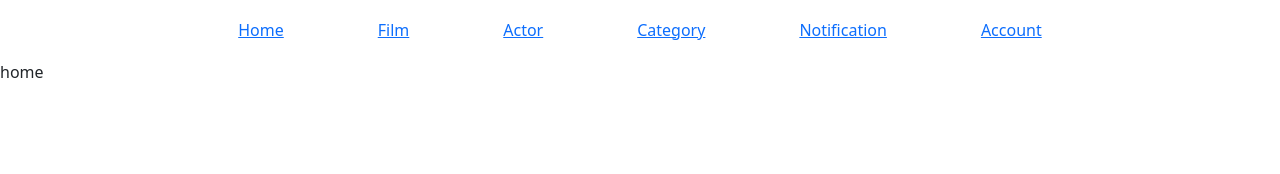
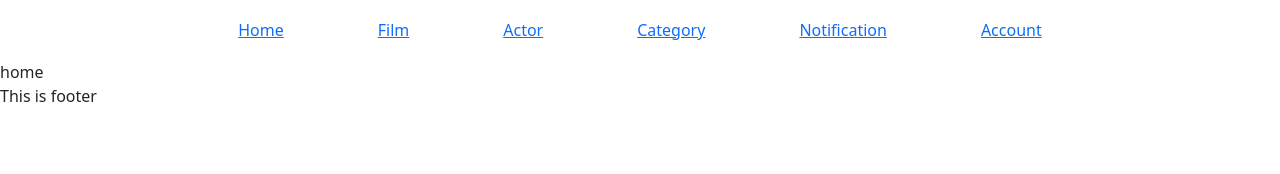
Before and after one commit to ChauHoangTan/MovieVerse, a React (Create React App) app in the folder movie_verse/: page / in a window 1280 px wide. Shown: the top 174 px of the page. Built offline with nearby package versions, Linux system fonts and the light colour scheme.

Commit message:
Layout Route

```diff
--- a/movie_verse/src/App.js
+++ b/movie_verse/src/App.js
@@ -1,31 +1,10 @@
-import ReactDOM from "react-dom";
-import { BrowserRouter, Routes, Route } from "react-router-dom";
+import 'bootstrap/dist/css/bootstrap.min.css'
 
-import 'bootstrap/dist/css/bootstrap.min.css'
-import Layout from "./components/layout/Layout.js";
-import Home from './components/home/Home.js';
-import Film from './components/film/Film.js';
-import Actor from './components/actor/Actor.js';
-import Category from './components/category/Category.js';
-import Notification from './components/notification/Notification.js';
-import Account from './components/account/Account.js';
-import NoPage from './components/noPage/NoPage.js';
+import RouteLayout from './routes/Route.js';
 
 function App() {
   return (
-    <BrowserRouter>
-      <Routes>
-        <Route path='/' element={<Layout/>}>
-          <Route index element={<Home/>}/>
-          <Route path="film" element={<Film/>}/>
-          <Route path="actor" element={<Actor/>}/>
-          <Route path="category" element={<Category/>}/>
-          <Route path="notification" element={<Notification/>}/>
-          <Route path="account" element={<Account/>}/>
-          <Route path="*" element={<NoPage/>}/>
-        </Route>
-      </Routes>
-    </BrowserRouter>
+    <RouteLayout/>
   );
 }
 
--- a/movie_verse/src/components/layout/Layout.js
+++ /dev/null
@@ -1,41 +0,0 @@
-
-import React from 'react';
-import { Outlet, Link } from 'react-router-dom';
-import './LayoutStyle.css'
-
-function Layout() {
-    return (
-    <>
-        <nav>
-
-            <div className='container'>
-                <div className='wrapper'>
-                    <span className='navigation'>
-                        <Link to="/">Home</Link>
-                    </span>
-                    <span className='navigation'>
-                        <Link to="/film">Film</Link>
-                    </span>
-                    <span className='navigation'>
-                        <Link to="/actor">Actor</Link>
-                    </span>
-                    <span className='navigation'>
-                        <Link to="/category">Category</Link>
-                    </span>
-                    <span className='navigation'>
-                        <Link to="/notification">Notification</Link>
-                    </span>
-                    <span className='navigation'>
-                        <Link to="/account">Account</Link>
-                    </span>
-                </div>
-            </div>
-
-
-        </nav>
-
-        <Outlet/>
-    </> );
-}
-
-export default Layout;
--- /dev/null
+++ b/movie_verse/src/layout/Footer.js
@@ -0,0 +1,11 @@
+import React from 'react';
+import './LayoutStyle.css'
+
+function Footer() {
+    return (
+    <div className='footer'>
+        This is footer
+    </div> );
+}
+
+export default Footer;
--- /dev/null
+++ b/movie_verse/src/layout/Header.js
@@ -0,0 +1,37 @@
+import React from 'react';
+import { Link } from 'react-router-dom';
+
+function Header() {
+    return (
+        <>
+            <nav>
+
+                <div className='container'>
+                    <div className='wrapper'>
+                        <span className='navigation'>
+                            <Link to="/">Home</Link>
+                        </span>
+                        <span className='navigation'>
+                            <Link to="/film">Film</Link>
+                        </span>
+                        <span className='navigation'>
+                            <Link to="/actor">Actor</Link>
+                        </span>
+                        <span className='navigation'>
+                            <Link to="/category">Category</Link>
+                        </span>
+                        <span className='navigation'>
+                            <Link to="/notification">Notification</Link>
+                        </span>
+                        <span className='navigation'>
+                            <Link to="/account">Account</Link>
+                        </span>
+                    </div>
+                </div>
+
+
+            </nav>
+        </>);
+}
+
+export default Header;
--- /dev/null
+++ b/movie_verse/src/layout/Layout.js
@@ -0,0 +1,18 @@
+
+import React from 'react';
+import { Outlet, Link } from 'react-router-dom';
+import './LayoutStyle.css'
+import Header from './Header';
+import Footer from './Footer';
+
+function Layout({children}) {
+    return (
+    <>
+        <Header/>
+            <Outlet/>
+        <Footer/>
+
+    </> );
+}
+
+export default Layout;
--- a/movie_verse/src/components/layout/LayoutStyle.css
+++ b/movie_verse/src/layout/LayoutStyle.css
@@ -12,3 +12,8 @@
 .navigation{
     margin: 2% 5%;
 }
+
+
+.footer{
+    margin : auto auto 0px auto;
+}
--- /dev/null
+++ b/movie_verse/src/routes/Route.js
@@ -0,0 +1,32 @@
+import React from 'react';
+import { BrowserRouter, Routes, Route } from "react-router-dom";
+
+import 'bootstrap/dist/css/bootstrap.min.css'
+import Layout from '../layout/Layout.js';
+import Home from '../components/home/Home.js';
+import Film from '../components/film/Film.js';
+import Actor from '../components/actor/Actor.js';
+import Category from '../components/category/Category.js';
+import Notification from '../components/notification/Notification.js';
+import Account from '../components/account/Account.js';
+import NoPage from '../components/noPage/NoPage.js';
+
+function RouteLayout() {
+    return (
+        <BrowserRouter>
+            <Routes>
+                <Route path='/' element={<Layout/>}>
+                <Route index element={<Home/>}/>
+                <Route path="film" element={<Film/>}/>
+                <Route path="actor" element={<Actor/>}/>
+                <Route path="category" element={<Category/>}/>
+                <Route path="notification" element={<Notification/>}/>
+                <Route path="account" element={<Account/>}/>
+                <Route path="*" element={<NoPage/>}/>
+                </Route>
+            </Routes>
+        </BrowserRouter>
+        );
+}
+
+export default RouteLayout;
```
